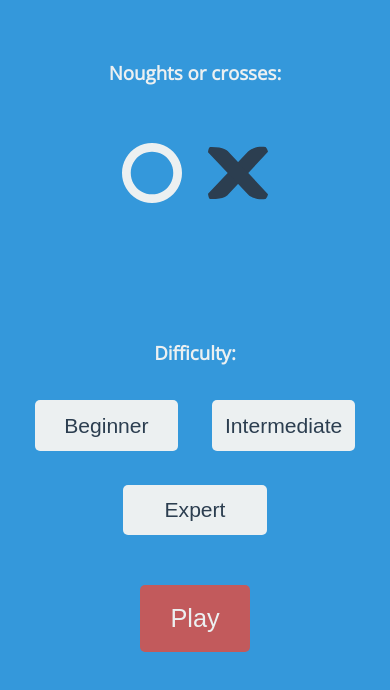
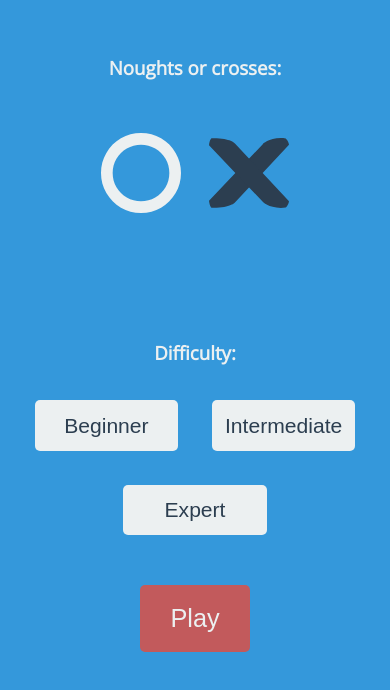
Before and after one commit to danieldauk/Tic-Tac-Toe, a plain HTML site: page index.html in a window 390 px wide. Shown: the part 122-812 px from the top of the page. Drawn offline with nearby package versions, Linux system fonts and the light colour scheme.

Commit message:
mobile bug

```diff
--- a/css/main.css
+++ b/css/main.css
@@ -57,7 +57,7 @@ button {
 
 .xandO {
   height: 90px;
-  width: 90px;
+  width: auto;
   margin: 2%;
   display: flex;
   justify-content: center;
@@ -70,6 +70,7 @@ button {
 .xandO img{
   height: 80px;
   width: 80px;
+  display: flex;
 }
 
 .difficultyLevel {
@@ -261,16 +262,7 @@ img[src] {
 /*MEDIA QUERIES*/
 
 @media (max-width: 480px) {
-  .xandO {
-    height: 70px;
-    width: 70px;
-  }
 
-
-  .xandO img{
-    height: 60px;
-    width: 60px;
-  }
 
   .play {
     margin-top: 5vh;
```
